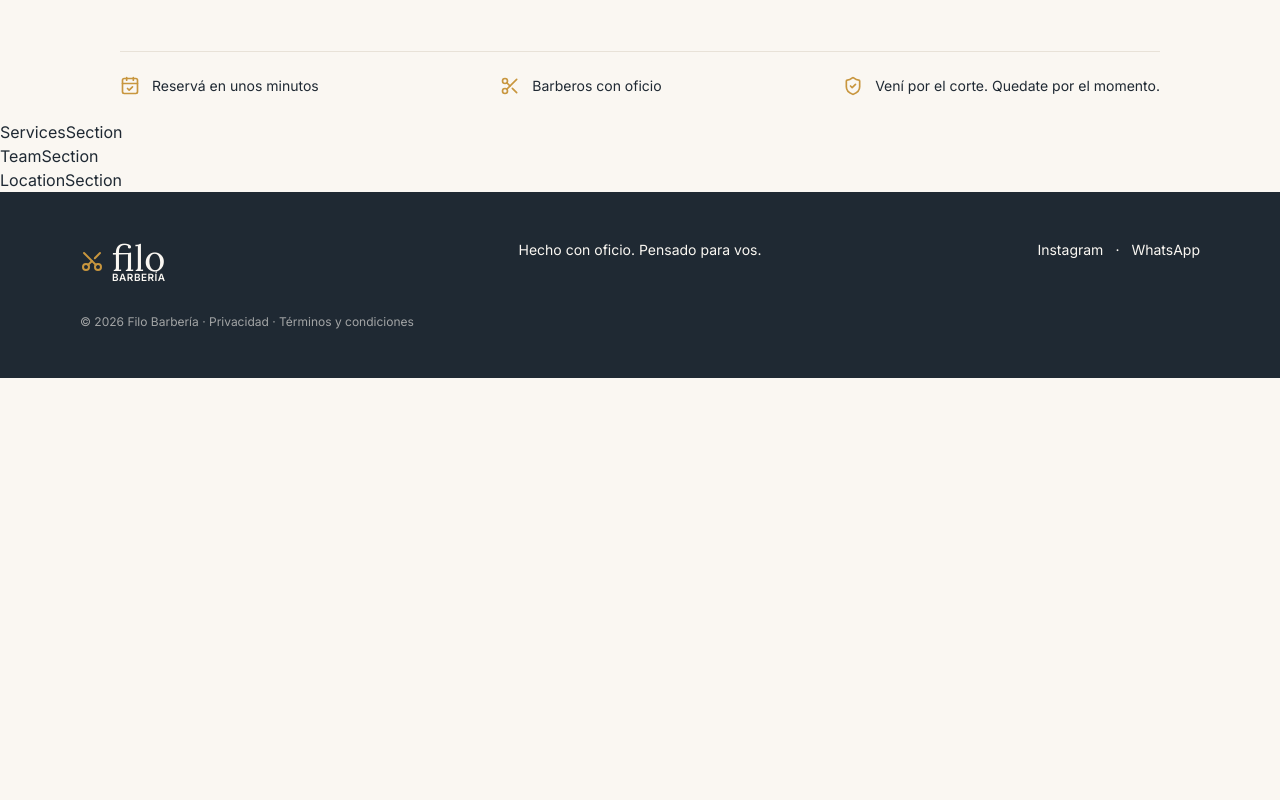
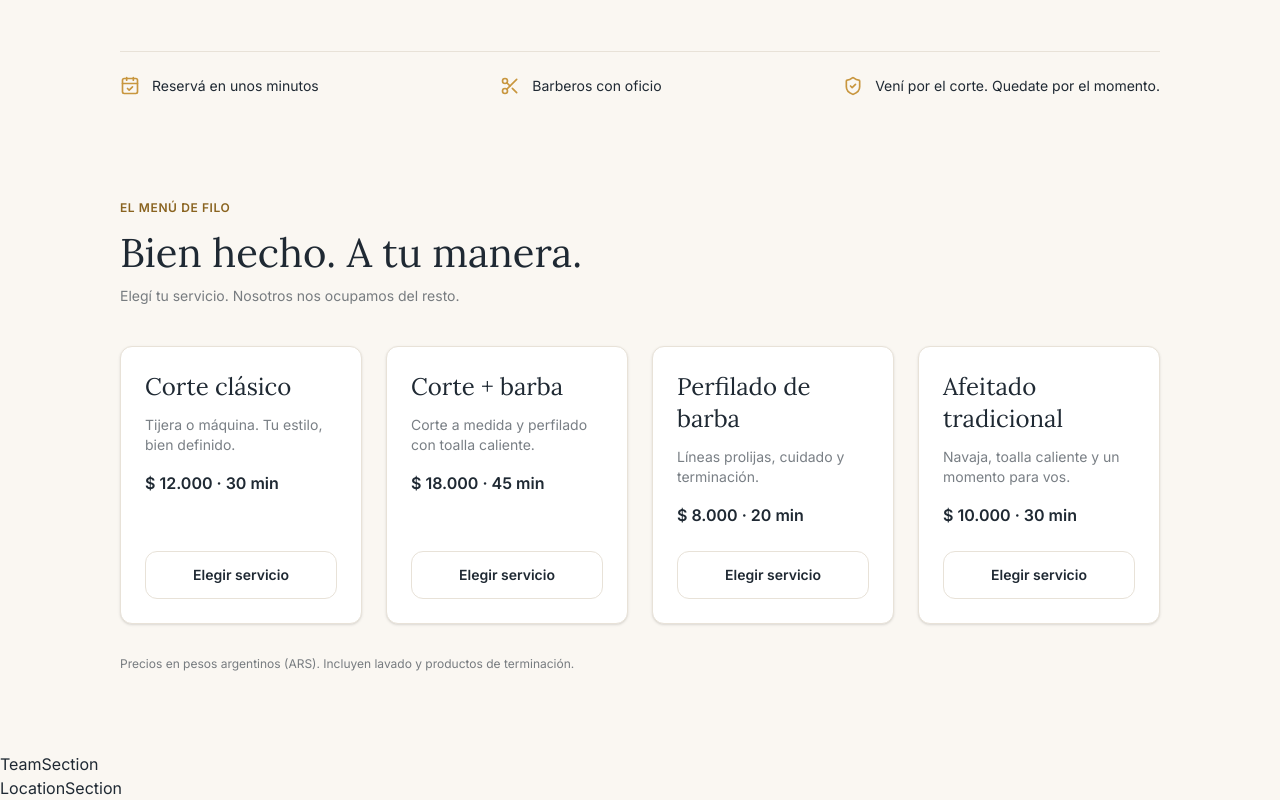
Before and after one commit to LucianoMaciel10/filo-barberia, a React (Vite) app in the folder client/: page / in a window 1280 px wide. Shown: the part 680-1480 px from the top of the page. Before the commit the page ends 1058 px from the top, so only its background shows below. Built offline with nearby package versions, Linux system fonts and the light colour scheme.

Commit message:
feat: agregar sección de servicios con tarjetas

```diff
--- /dev/null
+++ b/client/src/components/ServiceCard.jsx
@@ -0,0 +1,24 @@
+import { formatPrice } from "../utils/format";
+
+function ServiceCard({ service }) {
+  const { name, description, price, duration } = service;
+
+  return (
+    <article className="flex h-full flex-col rounded-brand border border-borde bg-white p-6 shadow-sm">
+      <h3 className="text-2xl">{name}</h3>
+      <p className="mt-3 text-sm text-charcoal/60">{description}</p>
+      <p className="mt-4 mb-6 font-semibold">
+        {formatPrice(price)} · {duration} min
+      </p>
+
+      <a
+        href="#"
+        className="mt-auto flex h-12 items-center justify-center rounded-brand border border-borde text-sm font-semibold transition-colors hover:border-dorado"
+      >
+        Elegir servicio
+      </a>
+    </article>
+  );
+}
+
+export default ServiceCard;
--- a/client/src/components/home/ServicesSection.jsx
+++ b/client/src/components/home/ServicesSection.jsx
@@ -1,5 +1,36 @@
+import { services } from "../../data/services";
+import ServiceCard from "../ServiceCard";
+
 function ServicesSection() {
-  return <div>ServicesSection</div>;
+  return (
+    <section
+      id="servicios"
+      className="scroll-mt-20 px-6 py-16 md:scroll-mt-24 md:py-20 xl:px-30"
+    >
+      <p className="text-xs font-bold uppercase tracking-wider text-dorado-oscuro">
+        El menú de Filo
+      </p>
+      <h2 className="mt-3 text-[32px] leading-tight md:text-[40px]">
+        Bien hecho. A tu manera.
+      </h2>
+      <p className="mt-2 text-sm text-charcoal/60">
+        Elegí tu servicio. Nosotros nos ocupamos del resto.
+      </p>
+
+      <ul className="mt-10 grid gap-6 sm:grid-cols-2 xl:grid-cols-4">
+        {services.map((service) => (
+          <li key={service.id}>
+            <ServiceCard service={service} />
+          </li>
+        ))}
+      </ul>
+
+      <p className="mt-8 text-xs text-charcoal/60">
+        Precios en pesos argentinos (ARS). Incluyen lavado y productos de
+        terminación.
+      </p>
+    </section>
+  );
 }
 
 export default ServicesSection;
--- /dev/null
+++ b/client/src/data/services.js
@@ -0,0 +1,30 @@
+export const services = [
+  {
+    id: "corte-clasico",
+    name: "Corte clásico",
+    description: "Tijera o máquina. Tu estilo, bien definido.",
+    price: 12000,
+    duration: 30,
+  },
+  {
+    id: "corte-barba",
+    name: "Corte + barba",
+    description: "Corte a medida y perfilado con toalla caliente.",
+    price: 18000,
+    duration: 45,
+  },
+  {
+    id: "perfilado-barba",
+    name: "Perfilado de barba",
+    description: "Líneas prolijas, cuidado y terminación.",
+    price: 8000,
+    duration: 20,
+  },
+  {
+    id: "afeitado-tradicional",
+    name: "Afeitado tradicional",
+    description: "Navaja, toalla caliente y un momento para vos.",
+    price: 10000,
+    duration: 30,
+  },
+];
--- /dev/null
+++ b/client/src/utils/format.js
@@ -0,0 +1,3 @@
+export function formatPrice(amount) {
+  return `$ ${new Intl.NumberFormat("es-AR").format(amount)}`;
+}
```
